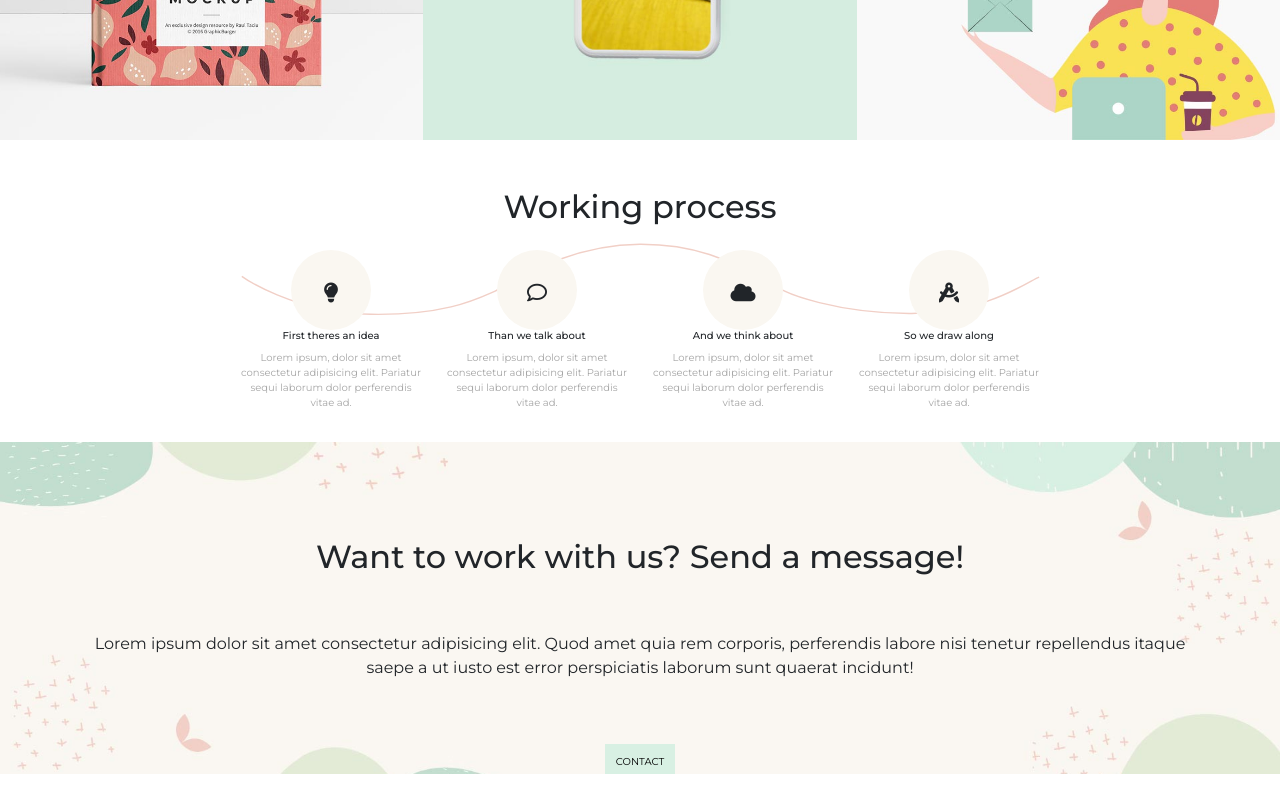
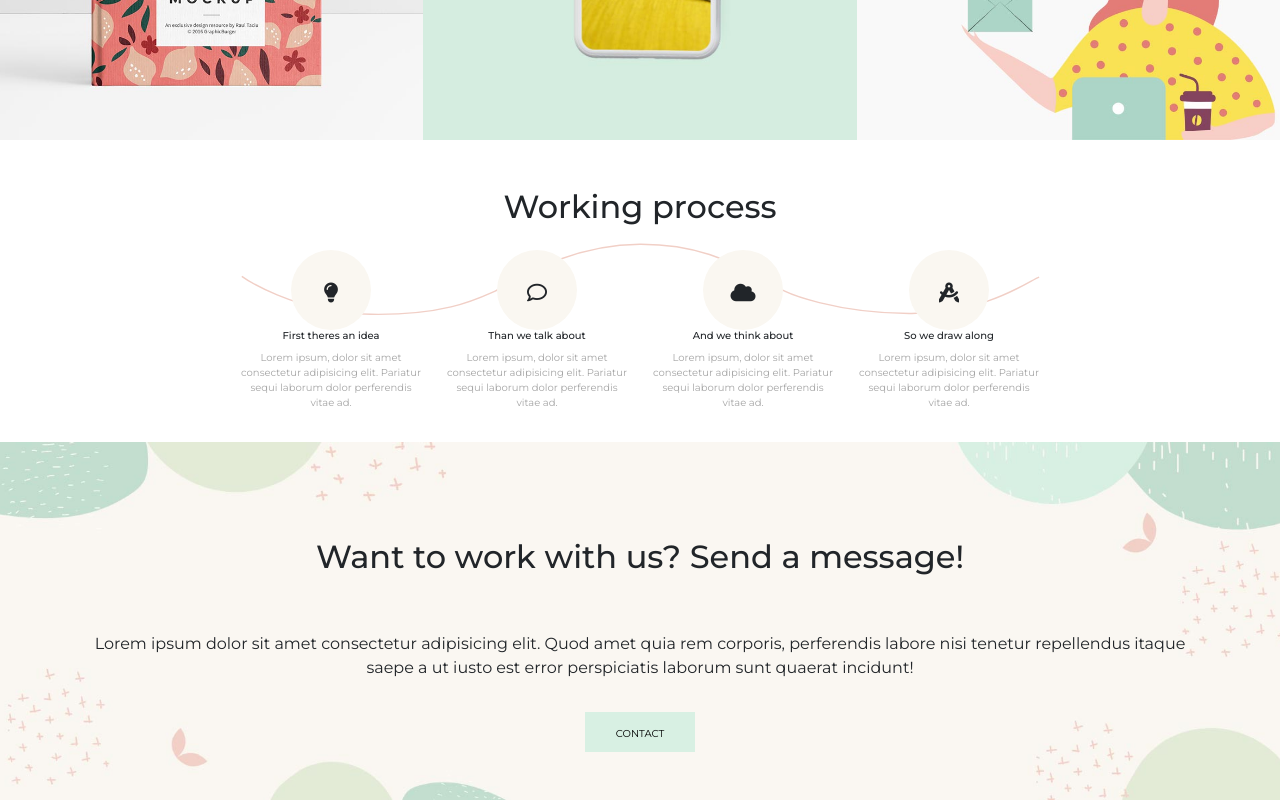
Before and after one commit to EnricoValente/proj-html-vuejs, a Vue app: page / in a window 1280 px wide. Shown: the part 1141-1941 px from the top of the page. Before the commit the page ends 1915 px from the top, so only its background shows below. Built offline with nearby package versions, Linux system fonts and the light colour scheme.

Commit message:
commit button main

```diff
--- a/src/components/MainComponent.vue
+++ b/src/components/MainComponent.vue
@@ -134,8 +134,11 @@
                     </p>
                 </div>
 
-                <div class="text-center pt-5 link-container">
-                    <a href="#" class="contact-link">CONTACT</a>
+                <div class="text-center pt-3 pb-5 link-container">
+                    <button class="contact-link">
+                        <a href="#" class="">CONTACT</a>
+                    </button>
+
                 </div>
 
 
@@ -212,15 +215,19 @@
 
 
             .contact-link {
-                width: 70px;
-                height: 30px;
+                width: 110px;
+                height: 40px;
                 background-color: #D8F0E3;
-                font-size: 10px;
                 text-decoration: none;
-                color: black;
-                padding: 10px;
-                display: inline-block;
+                border: 1px solid #D8F0E3;
 
+                > a {
+                    font-size: 10px;
+                    text-decoration: none;
+                    color: black;
+
+
+                }
 
             }
 
```
